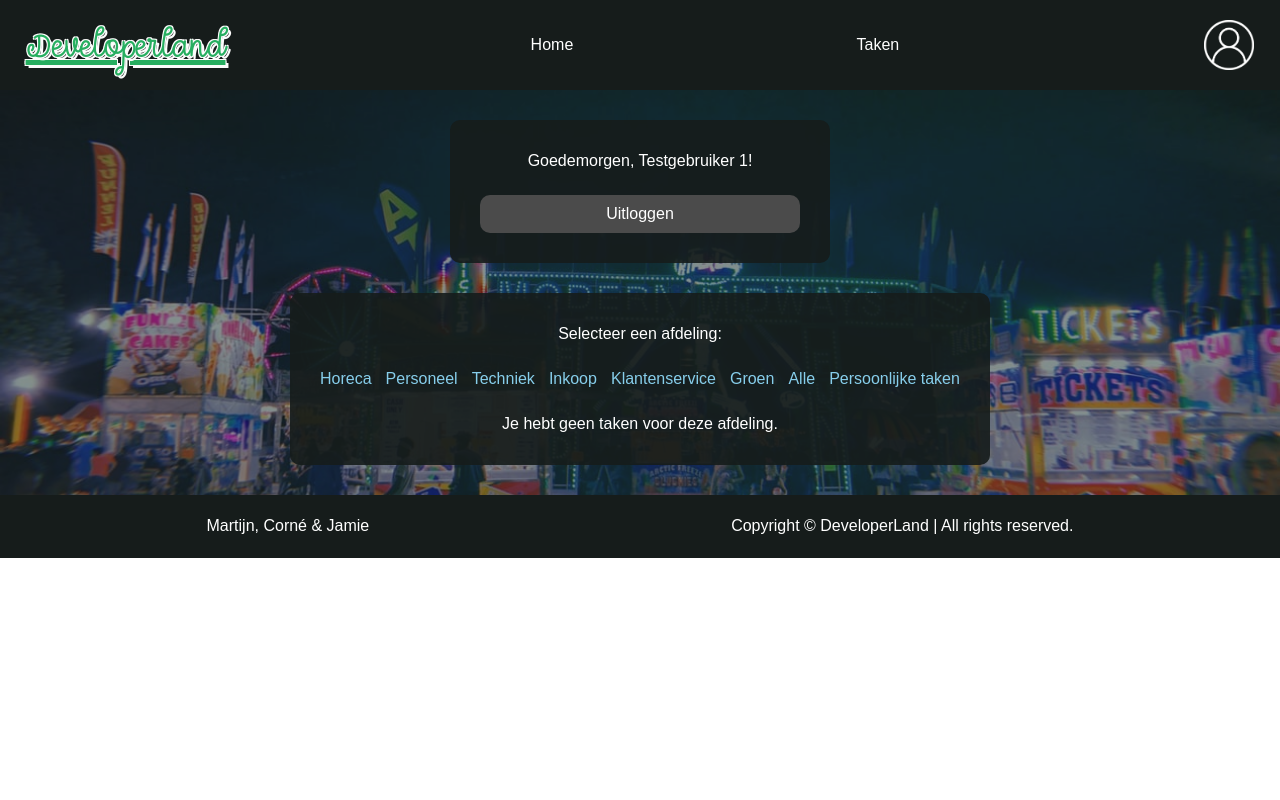
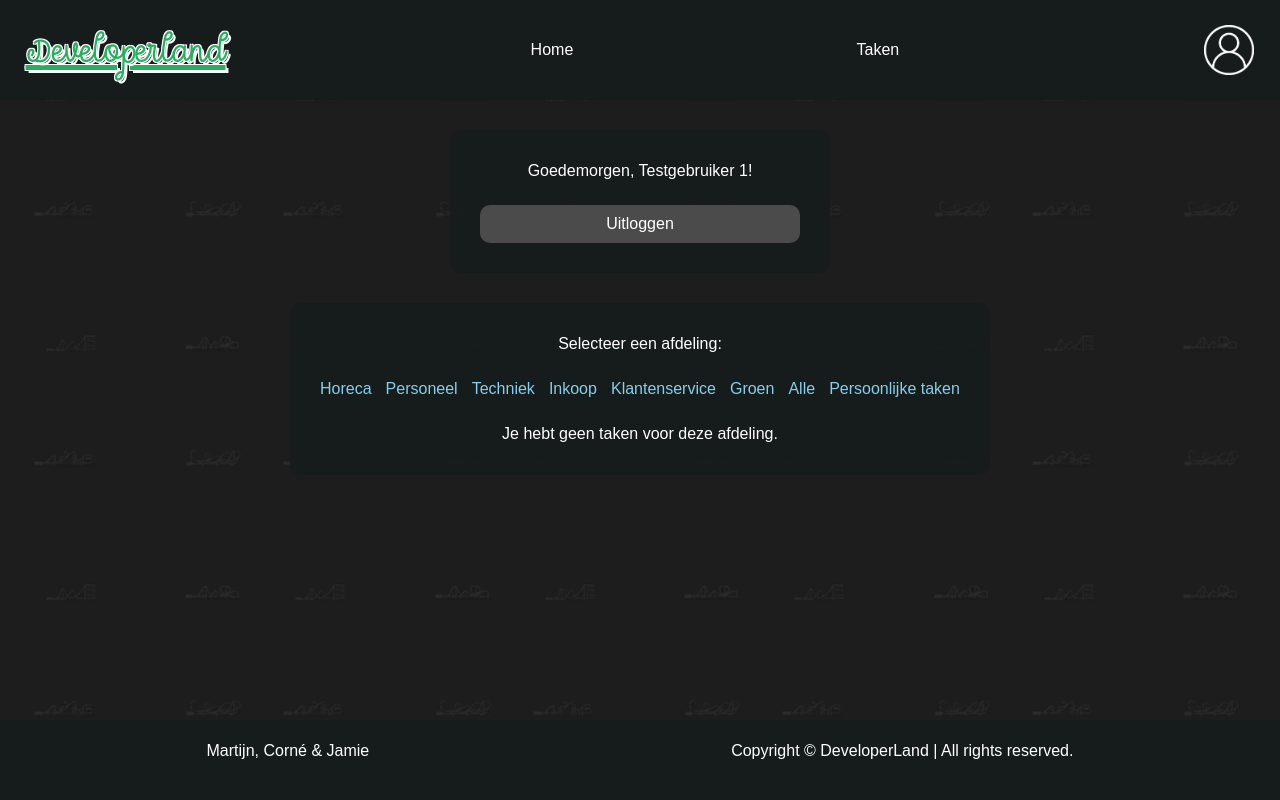
Before and after one commit to Easyzly/B3-MCJ-takenlijst, a PHP site: page /B3-MCJ-takenlijst/userPage.php?afdeling=Horeca in a window 1280 px wide. Run offline with PHP 8.4, Linux system fonts and the light colour scheme; a user stored in the database is signed in; data comes from the database, SQL or seed files in the repository; data that the repository does not hold is empty.

Commit message:
+styling background + structure

```diff
--- a/css/main.css
+++ b/css/main.css
@@ -288,9 +288,8 @@ textarea {
 }
 
 .background {
-  background-image: url('../img/park01.jpg');
-  background-size: cover;
-  background-repeat: no-repeat;
+  background-image: url('../img/gridRollercoaster2.png');
+  background-repeat: repeat;
   background-position: center;
 }
 
@@ -477,3 +476,26 @@ tr:nth-child(odd) {
   background-color: rgb(75, 75, 75);
   color: white;
 }
+
+/* Grid zodat footer down is */
+html, body {
+  margin: 0;
+  height: 100%;
+}
+body {
+  display: grid;
+  grid-template-columns: 1fr;
+  grid-template-areas: "nav" "main" "footer";
+  grid-template-rows: 100px 1fr 80px;
+}
+
+nav {
+  grid-area: nav;
+}
+main{
+  grid-area: main;
+  display: grid;
+}
+footer {
+  grid-area: footer;
+}
--- a/userPage.php
+++ b/userPage.php
@@ -26,33 +26,34 @@ if (isset($_SESSION['id'])) {
 ?>
 
 <body>
-    <div class="background">
-        <div class="background-gradient">
+
     <header>
         <?php require_once('header.php') ?>
     </header>
 
+
+
+    <main>
+        <div class="background">
             <!-- User logout button -->
             <div class="logout-container">
-                <p><?php
+                <p>
+                    <?php
                     $currentHour = date('H');
                     if ($currentHour >= 6 && $currentHour < 12) {
                         echo "Goedemorgen";
-                    }
-                    else if ($currentHour >= 12 && $currentHour < 18) {
+                    } else if ($currentHour >= 12 && $currentHour < 18) {
                         echo "Goedemiddag";
-                    }
-                    else if ($currentHour >= 18 && $currentHour <= 23) {
+                    } else if ($currentHour >= 18 && $currentHour <= 23) {
                         echo "Goedenavond";
-                    }
-                    else if ($currentHour < 6) {
+                    } else if ($currentHour < 6) {
                         echo "Bedtijd meneertje";
-                    }
-                    else {
+                    } else {
                         echo "Goedendag";
                     }
                     echo ", " . $userAccount['naam'] . "!";
-                ?></p><br>
+                    ?>
+                </p><br>
 
                 <form action="backend/accountController.php" method="post">
                     <input type="hidden" name="action" value="Logout">
@@ -141,12 +142,12 @@ if (isset($_SESSION['id'])) {
                     <p>Je hebt geen taken voor deze afdeling.</p>
                 <?php endif ?>
             </div>
+        </div>
+    </main>
 
     <footer>
         <?php require_once('footer.php') ?>
     </footer>
-        </div>
-    </div>
 </body>
 
 </html>
```
Also changed, not shown: accountSignin&Signup.php (+3 -4 lines), img/brickwall.png (added), img/gridRollercoaster.png (added), img/gridRollercoaster2.png (added), img/park01.jpg, img/parkbanner-transformed.jpeg (added), img/parkbanner.png (added), img/spacetexture.jpg (added), img/texturebrickpattern.jpg (added). Lines whose indentation alone changed are shown as unchanged.
